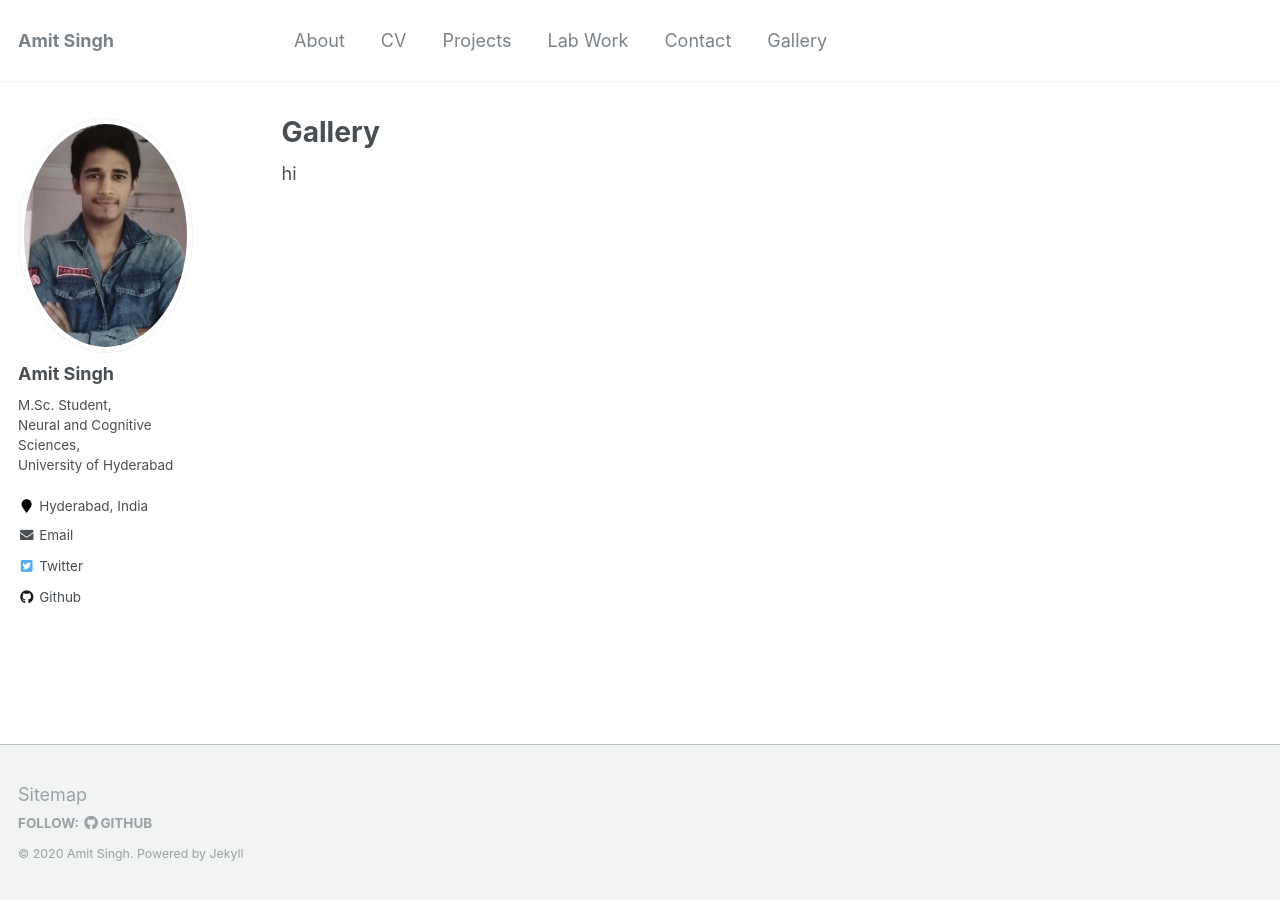
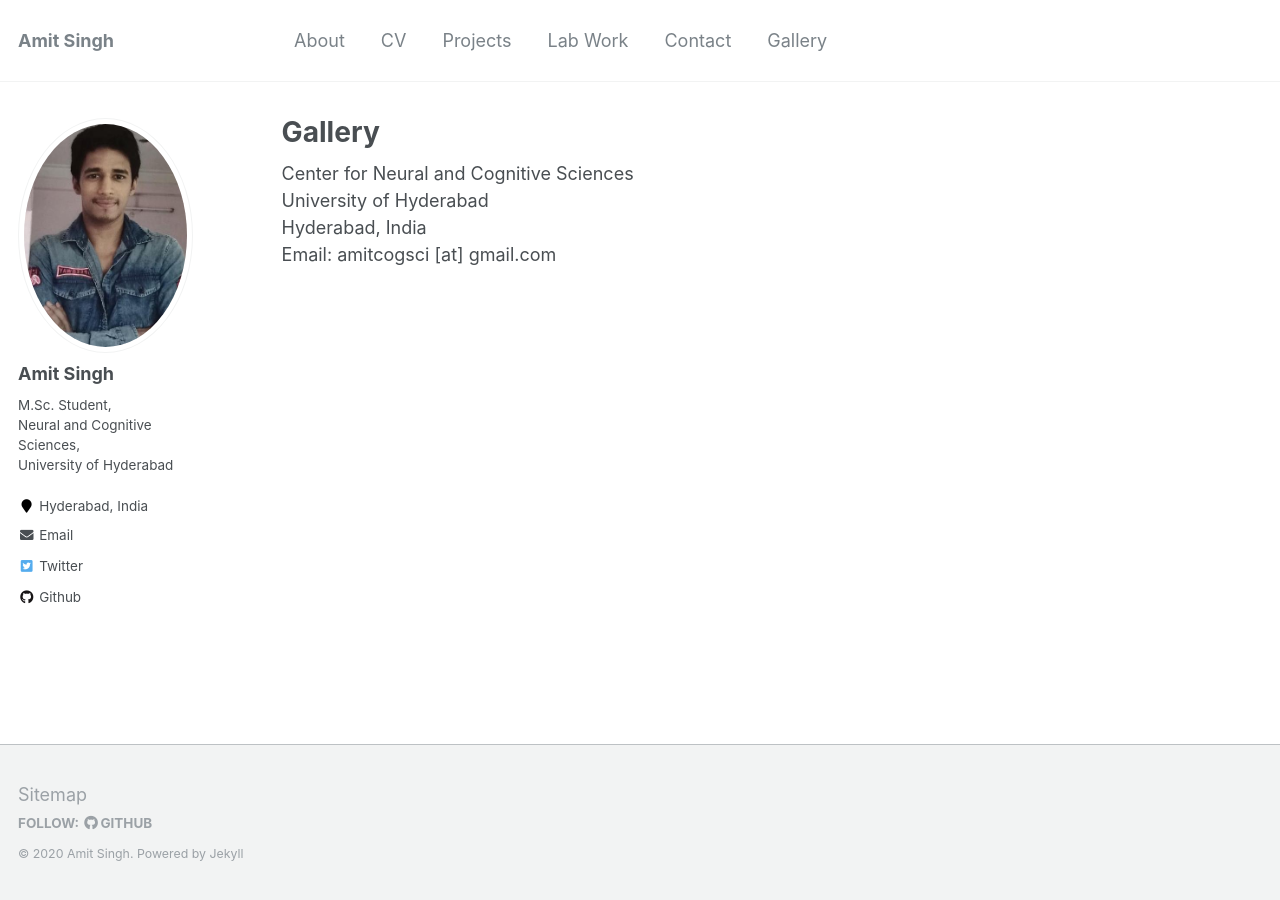
Before and after one commit to amits1ngh/amits1ngh.github.io, a Jekyll site: the page built from _pages/teaching.md, in a window 1280 px wide. Built offline with Jekyll 4.4.1, drawn with Linux system fonts in a browser that asks for light colours.

Commit message:
Update teaching.md

```diff
--- a/_pages/teaching.md
+++ b/_pages/teaching.md
@@ -1,8 +1,13 @@
 ---
 permalink: /gallery/
-title: "Gallery"
+title: "**Gallery**"
 author_profile: true
 redirect_from:
-  - "/gallery/"
+  - /md/
+  - /gallery.html
 ---
-hi
+
+Center for Neural and Cognitive Sciences<br>
+University of Hyderabad<br>
+Hyderabad, India<br>
+Email: amitcogsci [at] gmail.com
```
